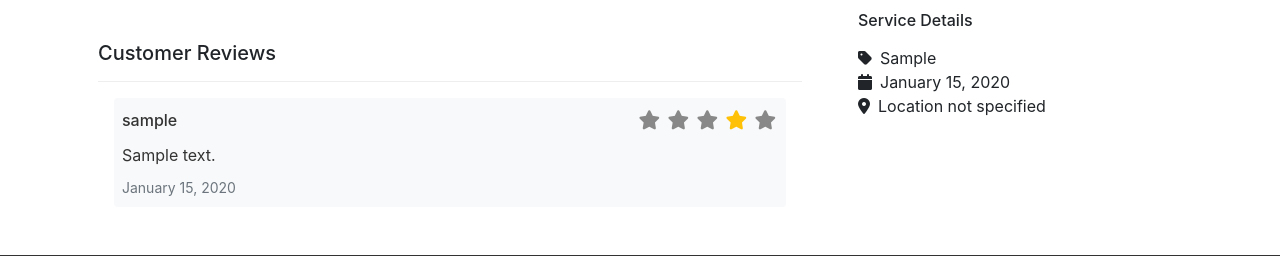
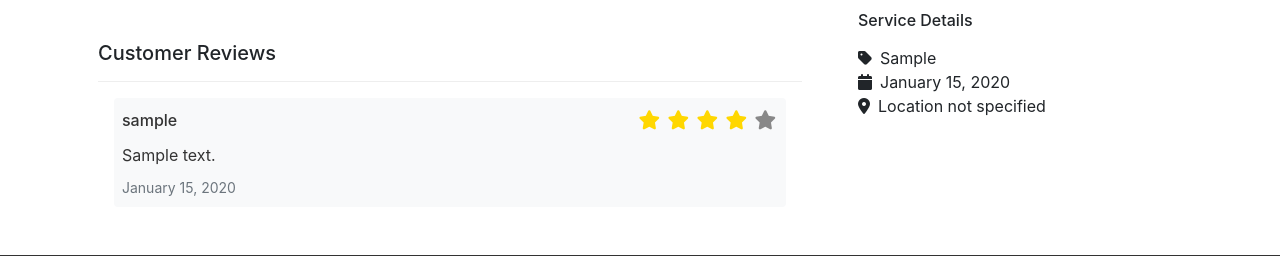
Before and after one commit to steve-zhuo/test1, a Flask app: page /services/1 in a window 1280 px wide. Shown: the part 187-443 px from the top of the page. Run offline with Flask 2, Linux system fonts and the light colour scheme; tables that the repository leaves empty hold one stand-in row (values such as "Sample post").

Commit message:
review star and comment added

```diff
--- a/static/style.css
+++ b/static/style.css
@@ -2,6 +2,22 @@
 body {
     background-color: #f8f9fa;
     font-family: -apple-system, BlinkMacSystemFont, 'Segoe UI', Roboto, 'Helvetica Neue', Arial, sans-serif;
+}
+
+/* Review Styles */
+.review-card {
+    padding: 1rem;
+    border-radius: 4px;
+    background-color: #f8f9fa;
+    margin-bottom: 1rem;
+    display: block !important;
+    visibility: visible !important;
+    opacity: 1 !important;
+    border-top: 1px solid #eee;
+}
+
+.review-comment {
+    margin-top: 0.5rem;
 }
 
 /* Navbar Styles */
@@ -14,8 +30,48 @@ body {
 }
 
 /* Star Rating Styles */
+.review-stars {
+    color: #888888;
+    font-size: 1.2rem;
+}
+
+/* Interactive stars in review form */
+.review-stars i {
+    cursor: pointer;
+    margin-right: 2px;
+    color: inherit;
+}
+
+.review-stars i:hover,
+.review-stars i.selected {
+    color: #ffd700;
+}
+
+/* Static stars in saved reviews */
 .star-rating {
     color: #888888;
+}
+
+.star-rating.selected {
+    color: #ffd700;
+}
+
+.review-form {
+    margin-top: 1rem;
+    padding: 1rem;
+    border-top: 1px solid #eee;
+}
+
+.star-rating {
+    color: #888888;
+}
+
+.star-rating {
+    color: #888888;
+}
+
+.star-rating.selected {
+    color: #ffc107;
 }
 
 .star-rating[data-rating^="1"][data-max^="1"],
--- a/templates/service_detail.html
+++ b/templates/service_detail.html
@@ -3,36 +3,7 @@
 {% block styles %}
 <style>
     /* Review styles */
-    .review-card {
-        padding: 1rem;
-        border-radius: 4px;
-        background-color: #f8f9fa;
-        margin-bottom: 1rem;
-        display: block !important;
-        visibility: visible !important;
-        opacity: 1 !important;
-    }
 
-    .review-stars {
-        color: #ffc107;
-        font-size: 1.2rem;
-    }
-
-    .review-stars i {
-        cursor: pointer;
-        margin-right: 2px;
-    }
-
-    .review-stars i:hover,
-    .review-stars i.selected {
-        color: #ffd700;
-    }
-
-    .review-form {
-        margin-top: 1rem;
-        padding: 1rem;
-        border-top: 1px solid #eee;
-    }
 
     .review-comment {
         margin-top: 0.5rem;
@@ -106,7 +77,7 @@
                                     <h6 class="mb-0">{{ review.author.username }}</h6>
                                     <div class="review-stars">
                                         {% for i in range(1,6) %}
-                                        <i class="fas fa-star star-rating" data-rating="{{ i }}" data-max="{{ review.rating }}"></i>
+                                        <i class="fas fa-star star-rating {% if i <= review.rating %}selected{% endif %}"></i>
                                         {% endfor %}
                                     </div>
                                 </div>
```
